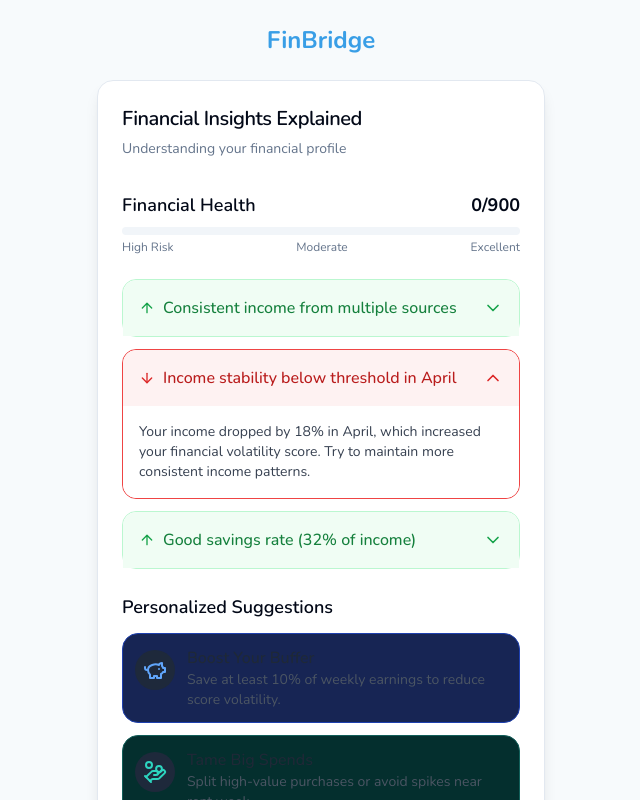
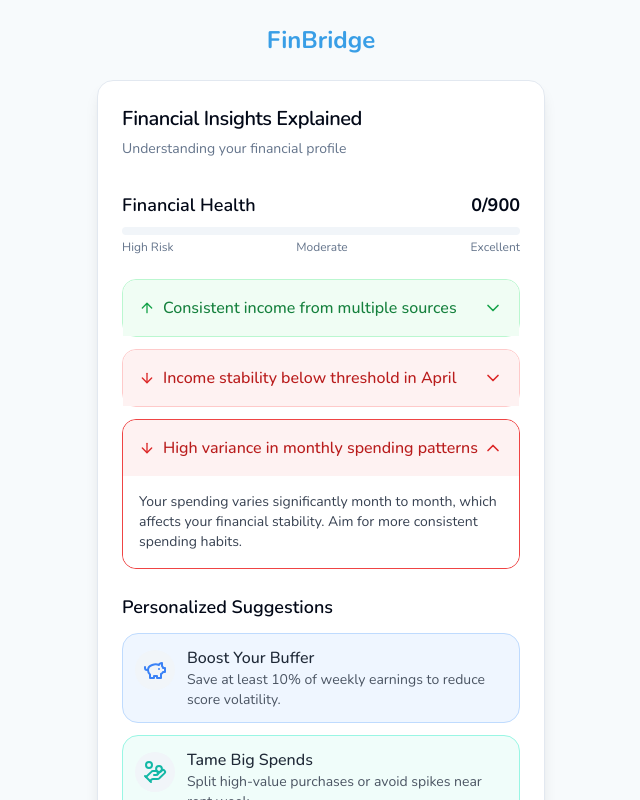
Before and after one commit to Arnav-Jhajharia/bharatankh, a React (Vite) app: page /explainable in a window 1280 px wide. Shown: the top 800 px of the page, without its empty margins (319-959 px from the left). Built offline with nearby package versions, Linux system fonts and the light colour scheme.

Commit message:
Fix: Improve ExplainableFinance page
- Adjusted the expandable divs for strengths and weaknesses to include two red and one green.
- Modified the background color of the personalized suggestions section.

```diff
--- a/src/pages/ExplainableFinance.tsx
+++ b/src/pages/ExplainableFinance.tsx
@@ -10,43 +10,35 @@ import {
   CardTitle,
   CardFooter,
 } from "@/components/ui/card";
-import { Separator } from "@/components/ui/separator";
 import PageContainer from "@/components/PageContainer";
 import FinancialInsightBar from "@/components/FinancialInsightBar";
 import { useApp } from "@/context/AppContext";
 import { PiggyBank, HandCoins, CircleDollarSign, ArrowUp, ArrowDown, ChevronDown, ChevronUp } from "lucide-react";
-import {
-  Accordion,
-  AccordionContent,
-  AccordionItem,
-  AccordionTrigger,
-} from "@/components/ui/accordion";
-import { Collapsible, CollapsibleTrigger, CollapsibleContent } from "@/components/ui/collapsible";
 
 const ExplainableFinance = () => {
   const navigate = useNavigate();
   const { userData, financialData } = useApp();
-  const [openItems, setOpenItems] = useState<string[]>(["item-2"]);
+  const [openItems, setOpenItems] = useState<string[]>(["item-3"]);
 
   // Financial insights data for the explainable section
   const financialInsights = [
     {
       title: "Boost Your Buffer",
       description: "Save at least 10% of weekly earnings to reduce score volatility.",
-      icon: <PiggyBank className="h-6 w-6 text-blue-400" />,
-      color: "bg-blue-950 border-blue-800"
+      icon: <PiggyBank className="h-6 w-6 text-blue-500" />,
+      color: "bg-blue-50 border-blue-200"
     },
     {
       title: "Tame Big Spends",
       description: "Split high-value purchases or avoid spikes near rent week.",
-      icon: <HandCoins className="h-6 w-6 text-teal-400" />,
-      color: "bg-teal-950 border-teal-800"
+      icon: <HandCoins className="h-6 w-6 text-teal-500" />,
+      color: "bg-teal-50 border-teal-200"
     },
     {
       title: "Smooth Your Inflows",
       description: "More frequent income sources lead to a stabler score.",
-      icon: <CircleDollarSign className="h-6 w-6 text-blue-400" />,
-      color: "bg-blue-950 border-blue-800"
+      icon: <CircleDollarSign className="h-6 w-6 text-blue-500" />,
+      color: "bg-blue-50 border-blue-200"
     }
   ];
 
@@ -56,11 +48,6 @@ const ExplainableFinance = () => {
       id: "strength-1",
       title: "Consistent income from multiple sources",
       description: "You have 3 income streams that provide stable monthly cash flow, reducing the risk of income disruption."
-    },
-    {
-      id: "strength-2",
-      title: "Good savings rate (32% of income)",
-      description: "Your savings rate is above the recommended 20%, which is building a solid financial foundation for your future goals."
     }
   ];
 
@@ -69,6 +56,11 @@ const ExplainableFinance = () => {
       id: "weakness-1",
       title: "Income stability below threshold in April",
       description: "Your income dropped by 18% in April, which increased your financial volatility score. Try to maintain more consistent income patterns."
+    },
+    {
+      id: "weakness-2",
+      title: "High variance in monthly spending patterns",
+      description: "Your spending varies significantly month to month, which affects your financial stability. Aim for more consistent spending habits."
     }
   ];
 
@@ -88,7 +80,7 @@ const ExplainableFinance = () => {
         <h1 className="text-2xl font-bold text-primary">FinBridge</h1>
       </div>
 
-      {/* New Financial Insights Card with White Background */}
+      {/* Financial Insights Card with White Background */}
       <Card className="w-full shadow-lg animate-fade-in mb-6 bg-white">
         <CardHeader className="pb-2">
           <CardTitle className="text-xl">Financial Insights Explained</CardTitle>
@@ -109,7 +101,7 @@ const ExplainableFinance = () => {
             <div className="space-y-4">
               {/* Strengths and Weaknesses as Collapsible Sections */}
               <div className="space-y-3">
-                {/* First Strength - Collapsed */}
+                {/* Strength - Collapsed */}
                 <div className={`border rounded-md ${isItemOpen('item-1') ? 'border-green-500' : 'border-green-200'}`}>
                   <div
                     className="flex justify-between items-center p-4 cursor-pointer bg-green-50 rounded-t-md"
@@ -137,7 +129,7 @@ const ExplainableFinance = () => {
                   )}
                 </div>
 
-                {/* Weakness - Collapsed */}
+                {/* First Weakness - Collapsed */}
                 <div className={`border rounded-md ${isItemOpen('item-2') ? 'border-red-500' : 'border-red-200'}`}>
                   <div
                     className="flex justify-between items-center p-4 cursor-pointer bg-red-50 rounded-t-md"
@@ -165,29 +157,29 @@ const ExplainableFinance = () => {
                   )}
                 </div>
 
-                {/* Second Strength - Expanded */}
-                <div className={`border rounded-md ${isItemOpen('item-3') ? 'border-green-500' : 'border-green-200'}`}>
+                {/* Second Weakness - Expanded by default */}
+                <div className={`border rounded-md ${isItemOpen('item-3') ? 'border-red-500' : 'border-red-200'}`}>
                   <div
-                    className="flex justify-between items-center p-4 cursor-pointer bg-green-50 rounded-t-md"
+                    className="flex justify-between items-center p-4 cursor-pointer bg-red-50 rounded-t-md"
                     onClick={() => toggleItem('item-3')}
                   >
                     <div className="flex items-center gap-2">
-                      <ArrowUp className="h-4 w-4 text-green-600" />
-                      <h4 className="font-medium text-green-700">
-                        {strengths[1].title}
+                      <ArrowDown className="h-4 w-4 text-red-600" />
+                      <h4 className="font-medium text-red-700">
+                        {weaknesses[1].title}
                       </h4>
                     </div>
                     {isItemOpen('item-3') ? (
-                      <ChevronUp className="h-5 w-5 text-green-600" />
+                      <ChevronUp className="h-5 w-5 text-red-600" />
                     ) : (
-                      <ChevronDown className="h-5 w-5 text-green-600" />
+                      <ChevronDown className="h-5 w-5 text-red-600" />
                     )}
                   </div>
 
                   {isItemOpen('item-3') && (
                     <div className="p-4 bg-white rounded-b-md">
                       <p className="text-sm text-gray-700">
-                        {strengths[1].description}
+                        {weaknesses[1].description}
                       </p>
                     </div>
                   )}
@@ -203,7 +195,7 @@ const ExplainableFinance = () => {
               {financialInsights.map((insight, index) => (
                 <Card key={index} className={`border ${insight.color} shadow-none`}>
                   <CardContent className="p-3 flex items-start">
-                    <div className="mr-3 mt-1 bg-slate-800 rounded-full p-2">
+                    <div className="mr-3 mt-1 bg-slate-100 rounded-full p-2">
                       {insight.icon}
                     </div>
                     <div>
```
